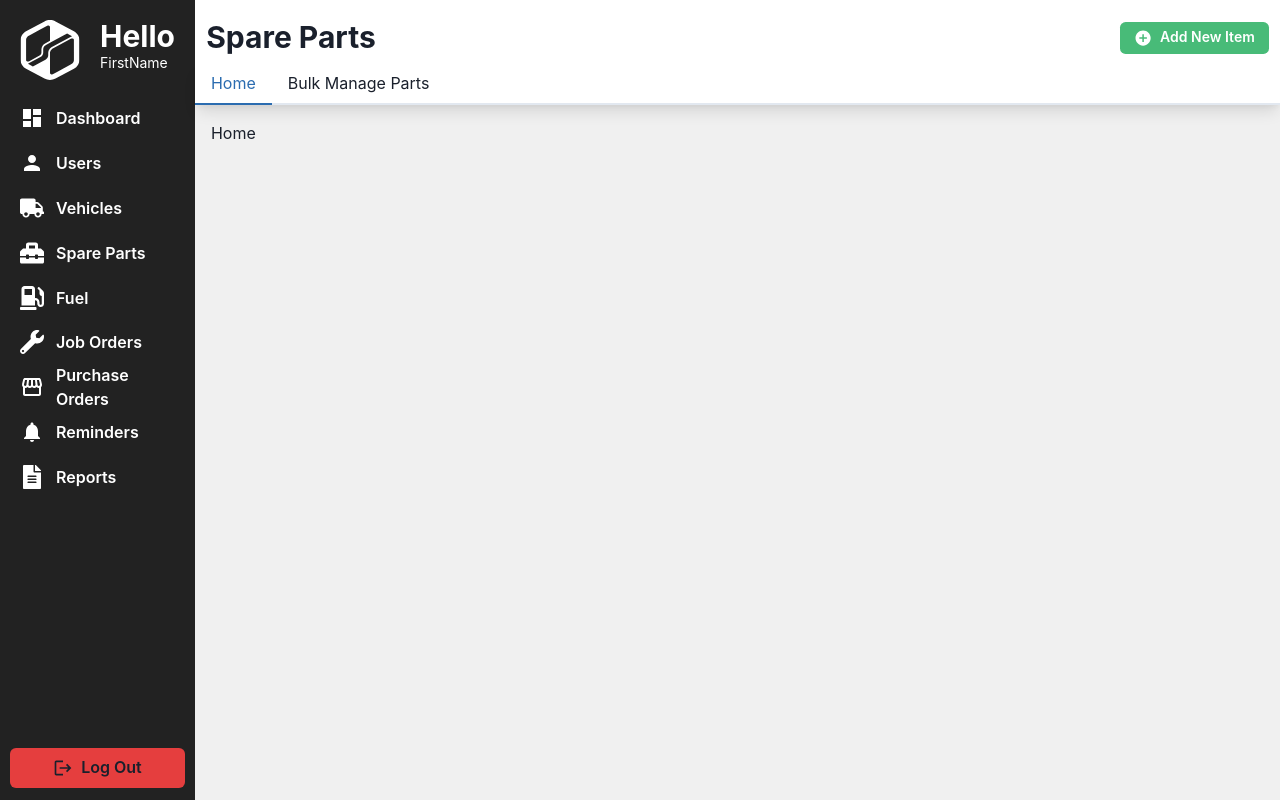
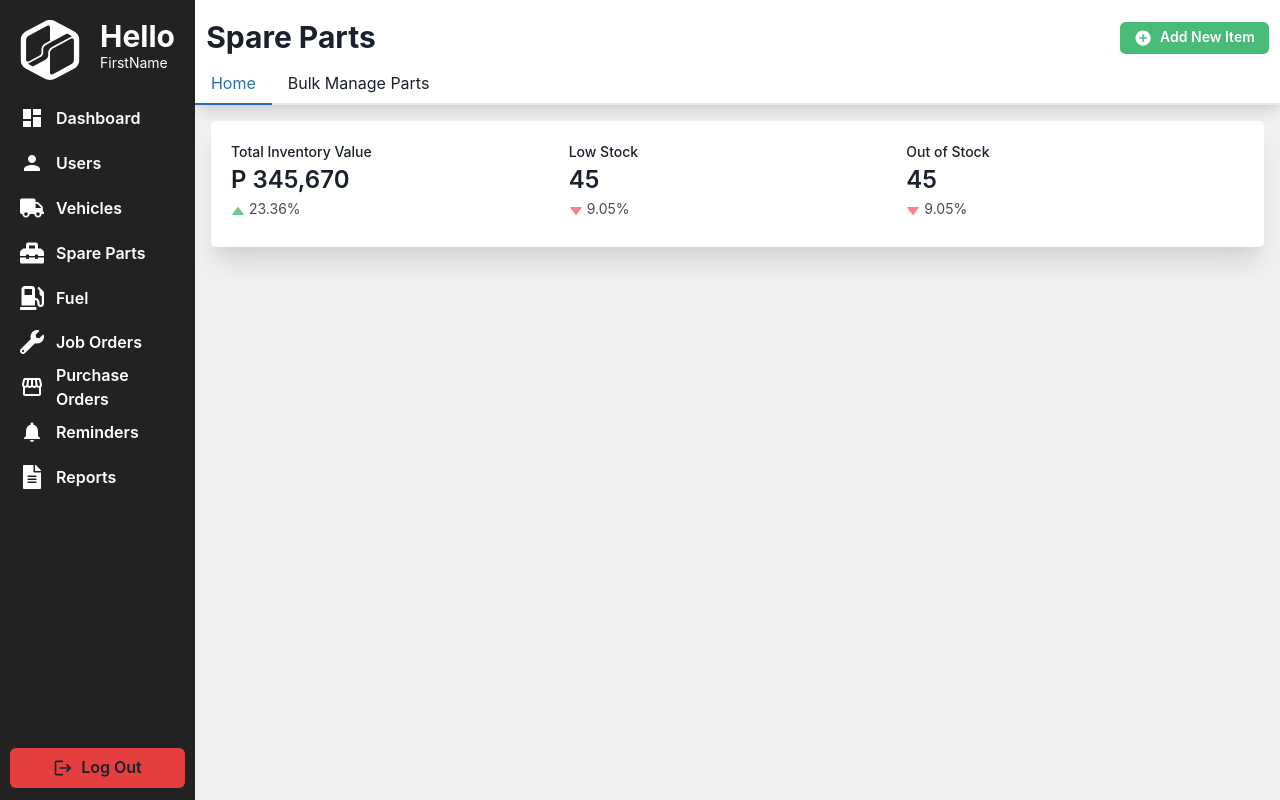
Before and after one commit to dapniii/isande2-project, a Next.js app: page /parts in a window 1280 px wide. Built offline with nearby package versions, Linux system fonts and the light colour scheme.

Commit message:
Start on spare parts home tab

```diff
--- /dev/null
+++ b/page-features/parts/HomeTab.js
@@ -0,0 +1,43 @@
+import {
+    Flex,
+    Stat,
+    StatLabel,
+    StatNumber,
+    StatHelpText,
+    StatArrow,
+    StatGroup,
+  } from '@chakra-ui/react'
+export default function PartsHomeTab() {
+    return (
+        <Flex flexDirection={"column"}>
+            <StatGroup bg={"white"} p={5} boxShadow={"xl"} borderRadius={5}>
+                <Stat>
+                    <StatLabel>Total Inventory Value</StatLabel>
+                    <StatNumber>P 345,670</StatNumber>
+                    <StatHelpText>
+                    <StatArrow type='increase' />
+                    23.36%
+                    </StatHelpText>
+                </Stat>
+
+                <Stat>
+                    <StatLabel>Low Stock</StatLabel>
+                    <StatNumber>45</StatNumber>
+                    <StatHelpText>
+                    <StatArrow type='decrease' />
+                    9.05%
+                    </StatHelpText>
+                </Stat>
+
+                <Stat>
+                    <StatLabel>Out of Stock</StatLabel>
+                    <StatNumber>45</StatNumber>
+                    <StatHelpText>
+                    <StatArrow type='decrease' />
+                    9.05%
+                    </StatHelpText>
+                </Stat>
+            </StatGroup>
+        </Flex>
+    )
+}
--- a/pages/parts/index.js
+++ b/pages/parts/index.js
@@ -13,6 +13,7 @@ import Navbar from "@/components/Navbar";
 import Header from "@/components/Header";
 import { AddButton } from "@/components/Buttons";
 import { Router, useRouter } from "next/router";
+import PartsHomeTab from "@/page-features/parts/HomeTab";
 
 export default function PartsPage() {
   const router = useRouter();
@@ -63,7 +64,9 @@ export default function PartsPage() {
                 <Tab >Bulk Manage Parts</Tab>
             </TabList>
             <TabPanels>
-              <TabPanel>Home</TabPanel>
+              <TabPanel>
+                <PartsHomeTab />
+              </TabPanel>
               <TabPanel>Bulk Manage Parts</TabPanel>
             </TabPanels>
           </Tabs>
```
